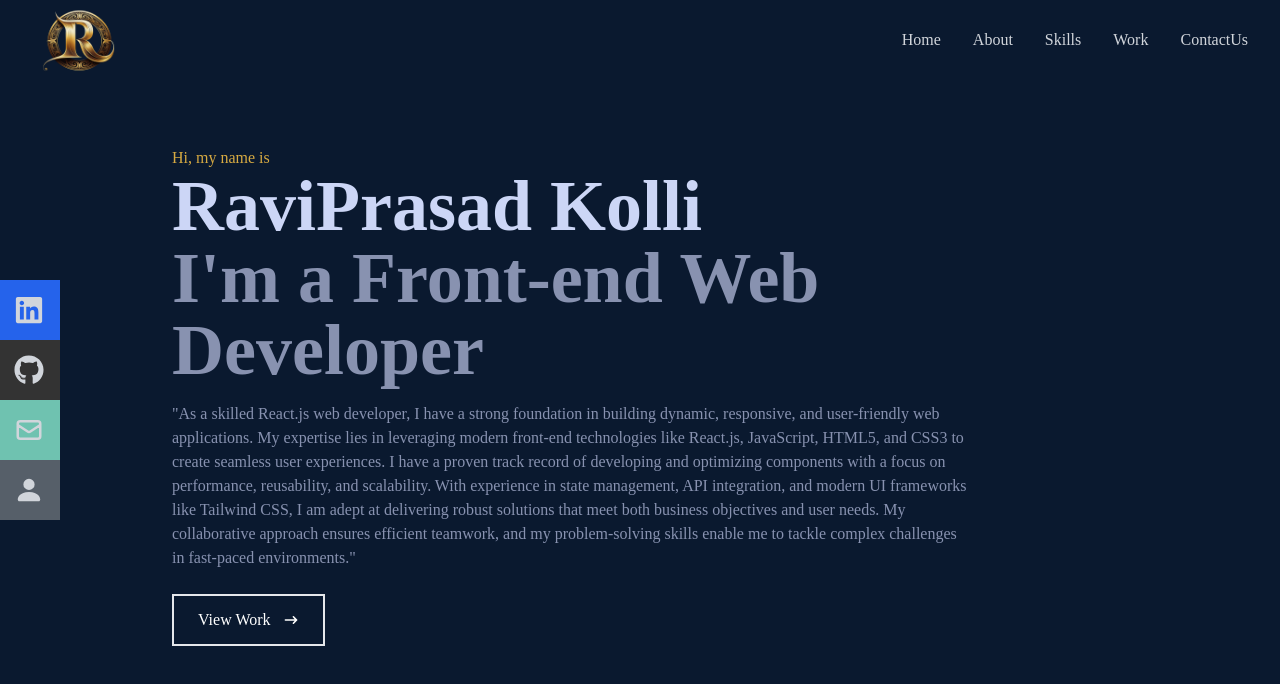
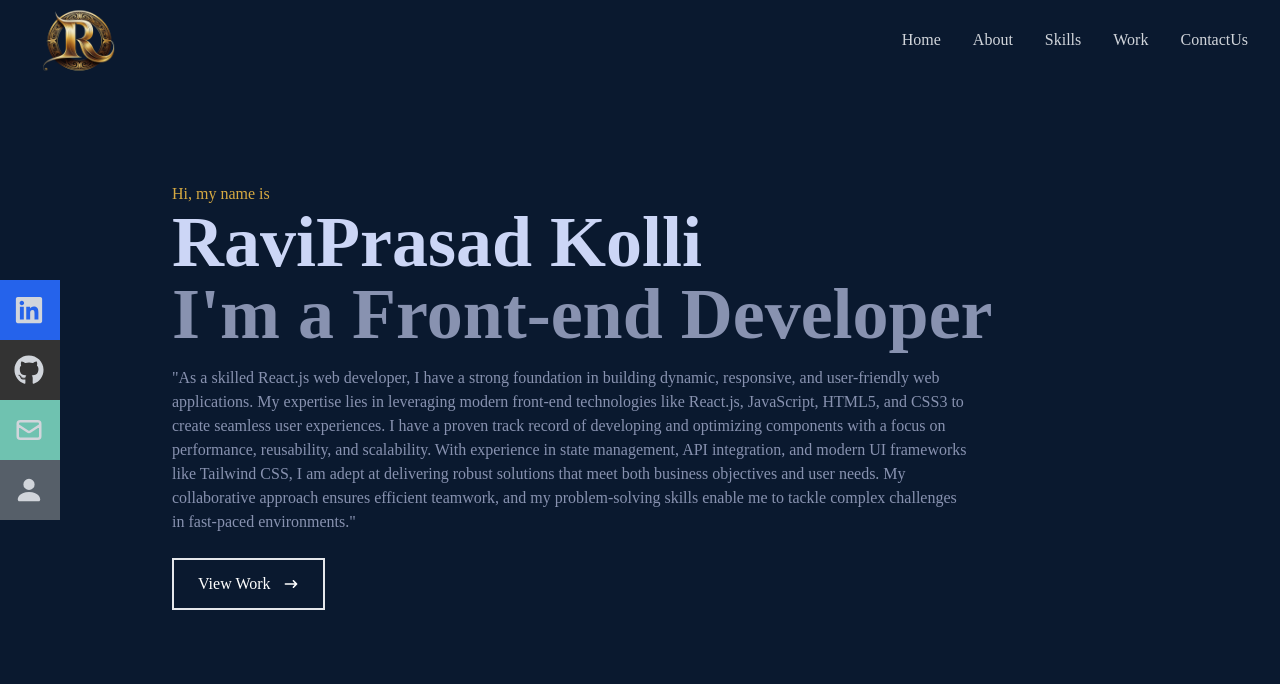
Before and after one commit to RaviprasadKolli/React_Portpholio, a React (Create React App) app: page / in a window 1280 px wide. Shown: the top 684 px of the page. Built offline with nearby package versions, Linux system fonts and the light colour scheme.

Commit message:
Update Home.js

```diff
--- a/src/components/Home.js
+++ b/src/components/Home.js
@@ -11,7 +11,7 @@ const Home = () => {
           RaviPrasad Kolli
         </h1>
         <h2 className="text-4xl sm:text-7xl font-bold text-[#8892b0]">
-          I'm a Front-end Web Developer
+          I'm a Front-end Developer
         </h2>
         <p className="text-[#8892b0] py-4 max-w-[800px]">
           "As a skilled React.js web developer, I have a strong foundation in
```
